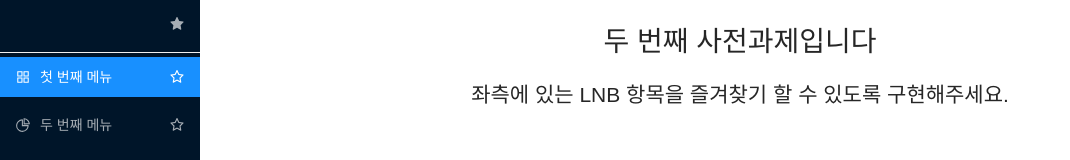
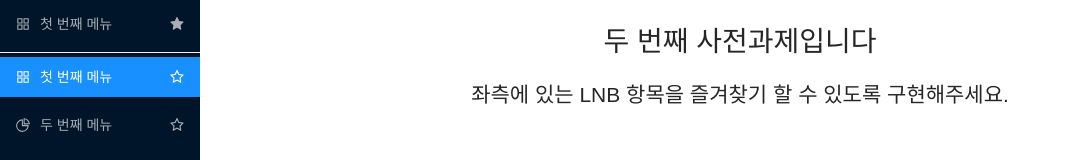
Before and after one commit to JeongTaehwan/Jober_Task_Two, a React (Create React App) app: page / in a window 1280 px wide. Both pictures are taken after a click on the element 177 px from the left and 25 px from the top of the page. Shown: the top 160 px of the page, without its empty margins (0-1070 px from the left). Built offline with nearby package versions, Linux system fonts and the light colour scheme.

Commit message:
Update : 예비 기능 구현

```diff
--- a/src/components/leftNavigationBar/index.jsx
+++ b/src/components/leftNavigationBar/index.jsx
@@ -23,8 +23,8 @@ const LeftNavigationBar = () => {
         {markedMenu ? (
           markedMenu?.reverse().map(({ key, label, icon }, index) => (
             <>
-              <Menu.Item key={key} icon={icon}>
-                {label}
+              <Menu.Item key={key} icon={MENUS[index].icon}>
+                {MENUS[index].label}
                 <StarFilled
                   className="bookmark"
                   onClick={() => {
--- a/src/components/leftNavigationBar/menus.js
+++ b/src/components/leftNavigationBar/menus.js
@@ -11,25 +11,30 @@ export default [
     key: 1,
     label: "첫 번째 메뉴",
     icon: <AppstoreOutlined />,
+    marked: false,
   },
   {
     key: 2,
     label: "두 번째 메뉴",
     icon: <PieChartOutlined />,
+    marked: false,
   },
   {
     key: 3,
     label: "세 번째 메뉴",
     icon: <DesktopOutlined />,
+    marked: false,
   },
   {
     key: 4,
     label: "네 번째 메뉴",
     icon: <ContainerOutlined />,
+    marked: false,
   },
   {
     key: 5,
     label: "다섯 번째 메뉴",
     icon: <MailOutlined />,
+    marked: false,
   },
 ];
```
